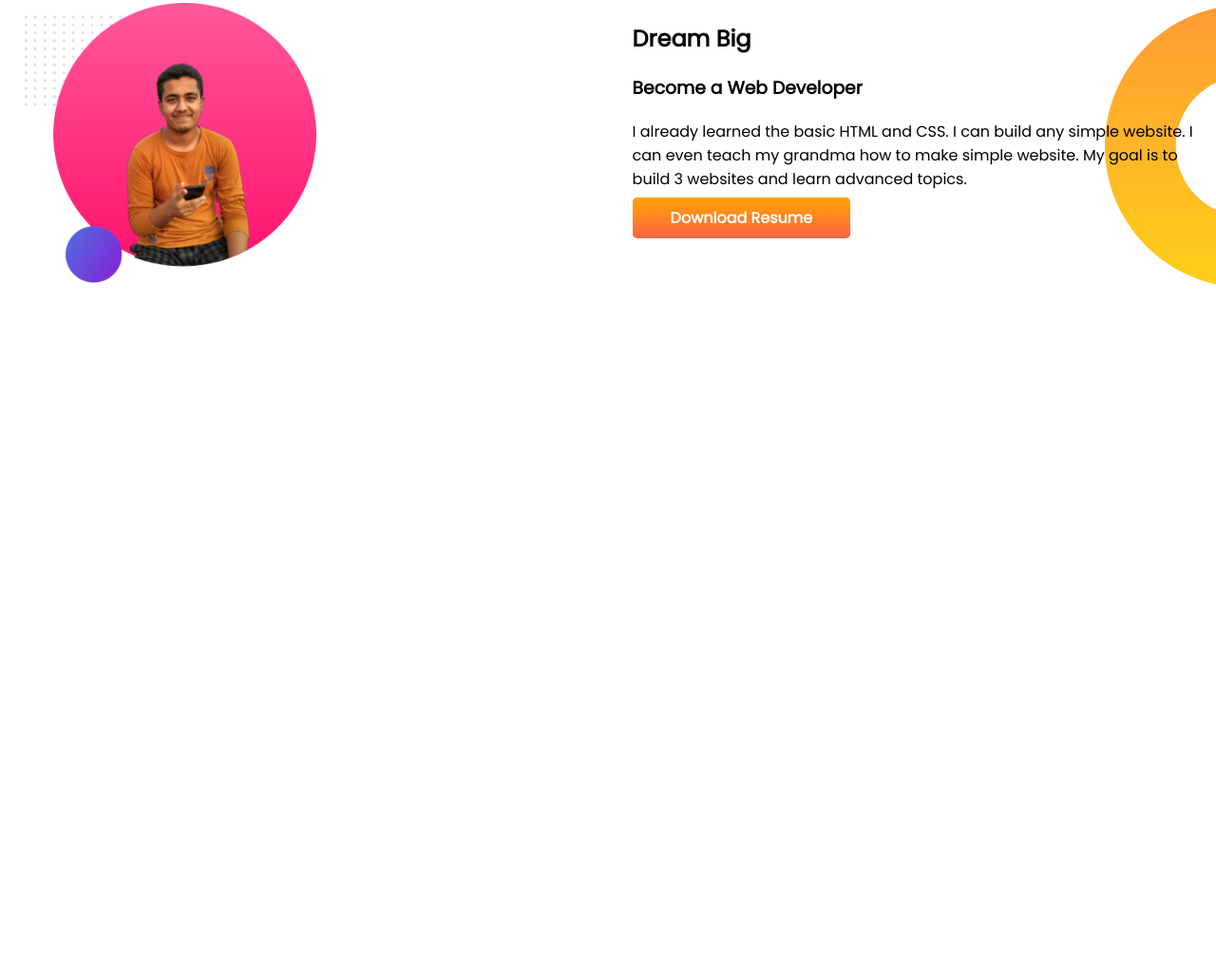
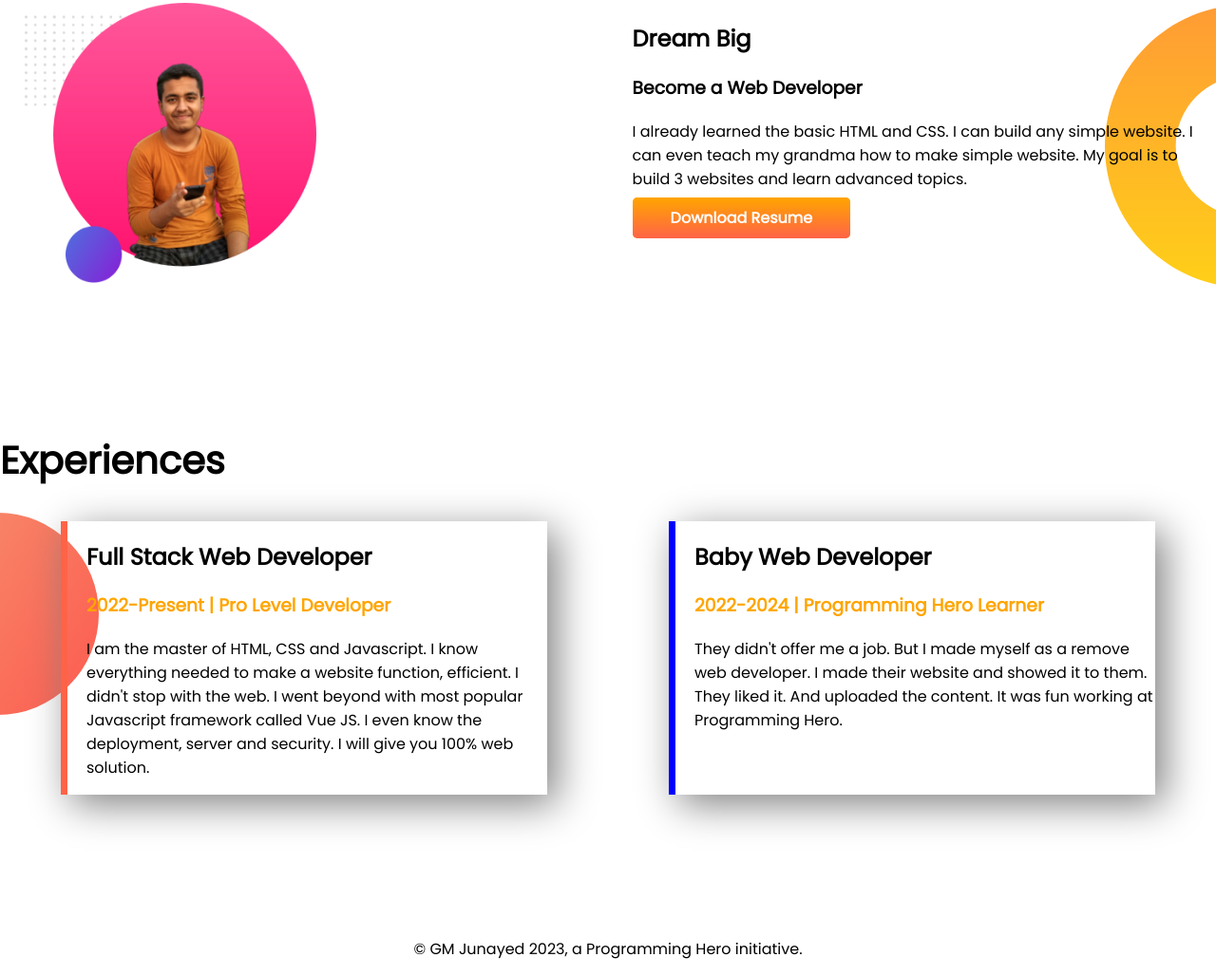
Before and after one commit to junayed99/developer-portfolio, a plain HTML site: page index.html in a window 1280 px wide. Shown: the part 555-1583 px from the top of the page at 95% size. Before the commit the page ends 1010 px from the top, so only its background shows below. Drawn offline with Linux system fonts and the light colour scheme.

Commit message:
footer added

```diff
--- a/index.html
+++ b/index.html
@@ -14,7 +14,7 @@
     <link rel="stylesheet" href="style.css" />
   </head>
   <body>
-    <section class="top-banner">
+    <section class="top-banner flexible-container">
       <div class="half-width">
         <h1>Welcome To</h1>
         <h1><span class="orange-color">GM Junayed</span> World!</h1>
@@ -36,7 +36,7 @@
         <img src="images/my-bg.png" alt="" />
       </div>
     </section>
-    <section class="dream-big">
+    <section class="dream-big flexible-container">
       <div class="half-width">
         <img src="images/my-bg2.png" alt="" />
       </div>
@@ -57,5 +57,34 @@
         >
       </div>
     </section>
+    <section class="experience-area">
+      <h1>Experiences</h1>
+      <div class="flexible-container">
+        <div id="full-stack-developer" class="experience-item">
+          <h2>Full Stack Web Developer</h2>
+          <h3 class="orange-color">2022-Present | Pro Level Developer</h3>
+          <p>
+            I am the master of HTML, CSS and Javascript. I know everything
+            needed to make a website function, efficient. I didn't stop with the
+            web. I went beyond with most popular Javascript framework called Vue
+            JS. I even know the deployment, server and security. I will give you
+            100% web solution.
+          </p>
+        </div>
+        <div id="baby-stack-developer" class="experience-item">
+          <h2>Baby Web Developer</h2>
+          <h3 class="orange-color">2022-2024 | Programming Hero Learner</h3>
+          <p>
+            They didn't offer me a job. But I made myself as a remove web
+            developer. I made their website and showed it to them. They liked
+            it. And uploaded the content. It was fun working at Programming
+            Hero.
+          </p>
+        </div>
+      </div>
+    </section>
+    <footer>
+      <p>© GM Junayed 2023, a Programming Hero initiative.</p>
+    </footer>
   </body>
 </html>
--- a/style.css
+++ b/style.css
@@ -8,7 +8,7 @@ h1 {
 .orange-color {
   color: orange;
 }
-section {
+.flexible-container {
   display: flex;
   margin-bottom: 150px;
 }
@@ -32,8 +32,29 @@ section {
   background-image: url(images/top-banner.png);
   background-repeat: no-repeat;
 }
+.experience-area {
+  background-image: url(images/exp-bg.png);
+  background-repeat: no-repeat;
+  background-position: left;
+}
 .dream-big {
   background-image: url(images/dream-bg.png);
   background-repeat: no-repeat;
   background-position: right;
 }
+.experience-item {
+  width: 40%;
+  margin-left: 5%;
+  margin-right: 5%;
+  padding-left: 20px;
+  box-shadow: 10px 10px 40px gray;
+}
+#full-stack-developer {
+  border-left: 7px solid tomato;
+}
+#baby-stack-developer {
+  border-left: 7px solid blue;
+}
+footer p {
+  text-align: center;
+}
```
